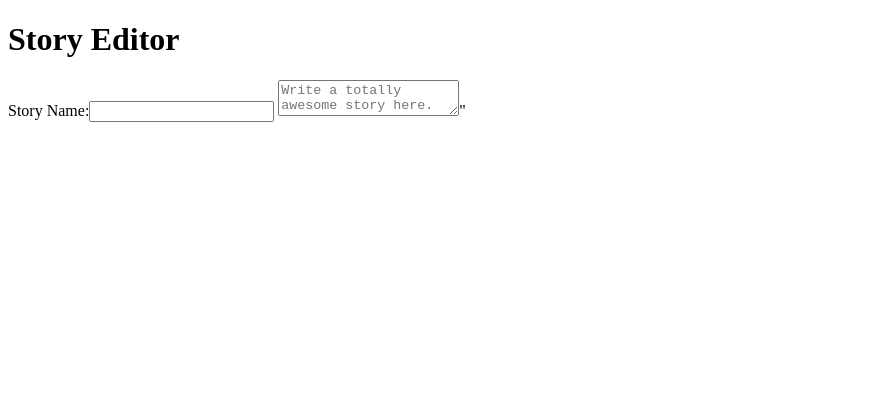
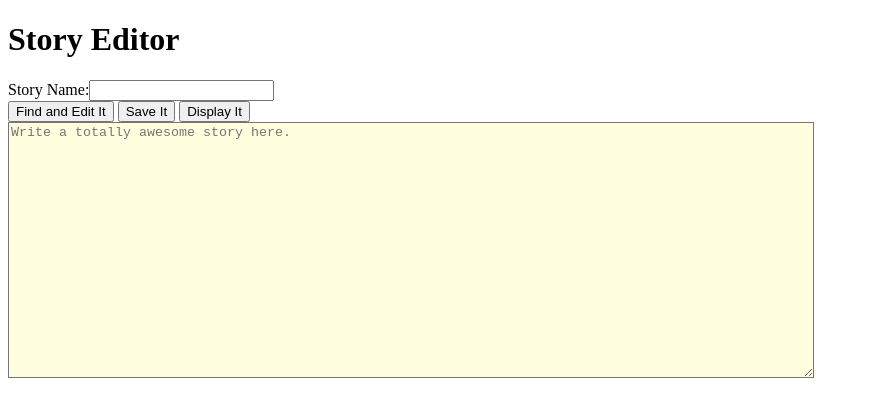
Before and after one commit to MakenzieHale/mhale97, a plain HTML site: page story_editor.html in a window 1280 px wide. Shown: the whole page, without its empty margins (0-869 px from the left). Drawn offline with Linux system fonts and the light colour scheme.

Commit message:
1st activity from reading

```diff
--- a/story_editor.html
+++ b/story_editor.html
@@ -3,10 +3,30 @@
 <head>
   <title>Story Writer</title>
   <script>
+    function loadStory(){
+      var storyName = document.getElementById("name_input").value
+      var storyHTML = localStorage.getItem(storyName)
+
+      document.getElementById("story_editor").value = storyHTML
+    }
+    function saveStory(){
+      var storyName = document.getElementById("name_input").value
+      var storyHTML = document.getElementById("story_editor").value
+      localStorage.setItem(storyName,storyHTML)
+    }
+    function displayStory(){
+      var storyHTML = document.getElementById("story_editor").value
+      document.getElementById("story_display").innerHTML = storyHTML
+    }
 
   </script>
 
   <style>
+    textarea{
+      width:800px;
+      height:250px;
+      background-color:lightyellow;
+    }
 
   </style>
 </head>
@@ -14,6 +34,12 @@
 <body>
     <h1>Story Editor</h1>
    Story Name:<input id=name_input></input>
-   <textarea id="story_editoy" placeholder="Write a totally awesome story here."></textarea>"
+   <section>
+     <button onclick="loadStory()">Find and Edit It</button>
+     <button onclick="saveStory()">Save It</button>
+     <button onclick="displayStory()">Display It</button>
+   </section>
+   <textarea id="story_editor" placeholder="Write a totally awesome story here."></textarea>
+   <section id="story_display"></section>
 </body>
 </html>
```
